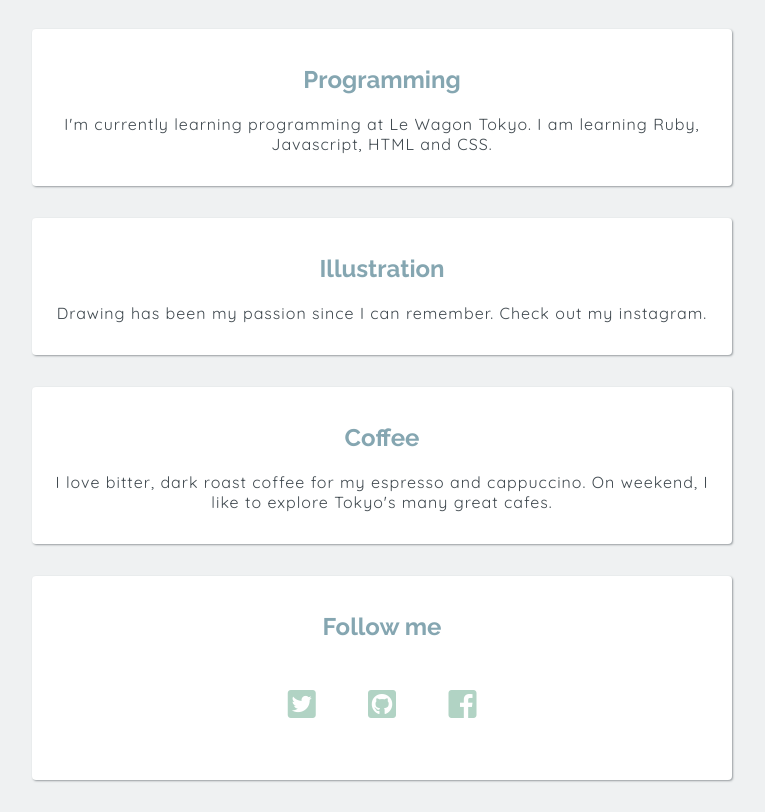
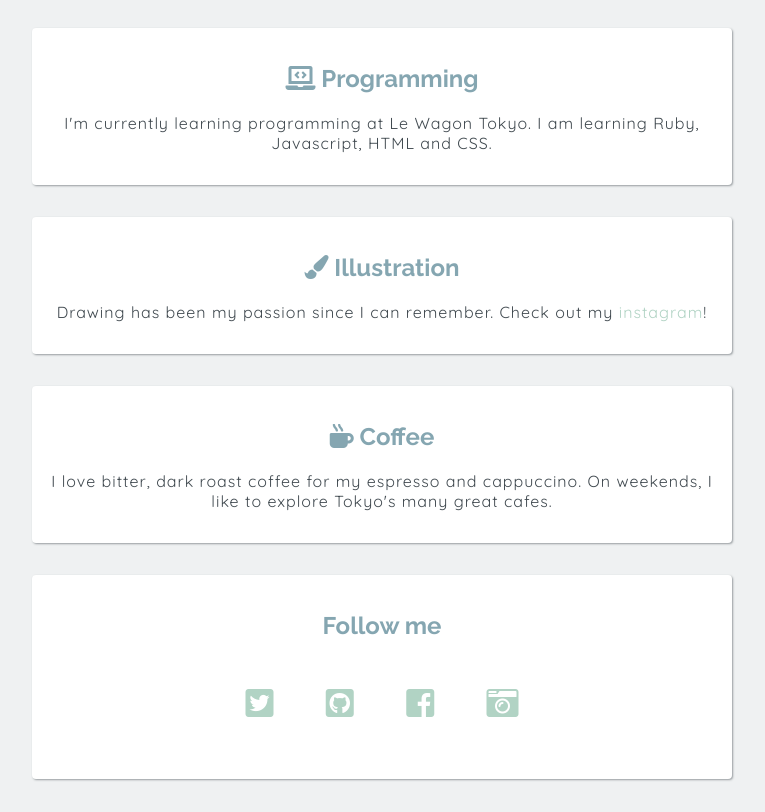
Before and after one commit to noemi-ashizuka/profile, a plain HTML site: page index.html in a window 1280 px wide. Shown: the part 532-1344 px from the top of the page, without its empty margins (258-1023 px from the left). Drawn offline with Linux system fonts and the light colour scheme.

Commit message:
profile prettified

```diff
--- a/index.html
+++ b/index.html
@@ -13,25 +13,25 @@
   <div class="container">
 
     <div class="card-white">
-      <h1>Hello, I'm Noemi  🦊</h1>
+      <h1>Hello, I'm Noemi <i class="fas fa-cat"></i></h1>
       <img class="img-circle" src="images/profile.jpg" alt="profile picture">
       <p>I'm a programmer studying at Le Wagon.</p>
       <a href="https://www.lewagon.com/tokyo" class="btn-green">Le Wagon</a>
     </div>
 
     <div class="card-white">
-      <h2>Programming</h2>
+      <h2><i class="fas fa-laptop-code"></i> Programming</h2>
       <p>I'm currently learning programming at Le Wagon Tokyo. I am learning Ruby, Javascript, HTML and CSS.</p>
     </div>
 
     <div class="card-white">
-      <h2>Illustration</h2>
-    <p>Drawing has been my passion since I can remember. Check out my instagram.</p>
+      <h2><i class="fas fa-paint-brush"></i> Illustration</h2>
+      <p>Drawing has been my passion since I can remember. Check out my <a href="https://www.instagram.com/noemin_c/">instagram</a>!</p>
     </div>
 
     <div class="card-white">
-      <h2>Coffee</h2>
-      <p>I love bitter, dark roast coffee for my espresso and cappuccino. On weekend, I like to explore Tokyo's many great cafes.</p>
+      <h2><i class="fas fa-mug-hot"></i> Coffee</h2>
+      <p>I love bitter, dark roast coffee for my espresso and cappuccino. On weekends, I like to explore Tokyo's many great cafes.</p>
     </div>
 
     <div class="card-white">
@@ -46,6 +46,9 @@
         <li>
           <a href="https://www.facebook.com/Noella84"><i class="fab fa-facebook-square"></i></a>
         </li>
+        <li>
+          <a href="https://www.instagram.com/noemin_c/"><i class="fas fa-camera-retro"></i></a>
+        </li>
       </ul>
     </div>
 
--- a/style.css
+++ b/style.css
@@ -41,8 +41,13 @@ h1 {
 }
 
 a {
+  color: #b1d3c4;
   display: inline-block;
   text-decoration: none;
+}
+
+a:hover {
+  color: #caedde;
 }
 
 p {
@@ -61,6 +66,7 @@ p {
 
 .btn-green:hover {
   background-color: #caedde;
+  color: white;
 }
 
 .card-white {
@@ -82,12 +88,7 @@ p {
 }
 
 .list-inline a {
-  color: #b1d3c4;
   font-size: 32px;
-}
-
-.list-inline a:hover {
-  color: #caedde;
 }
 
 .img-circle {
```
